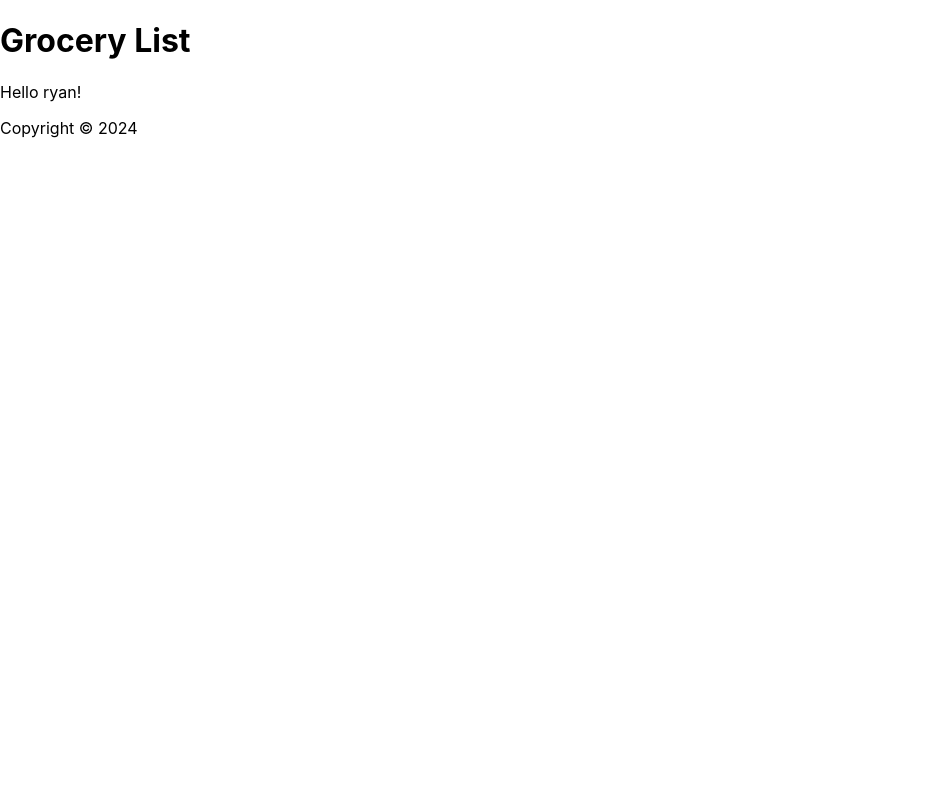
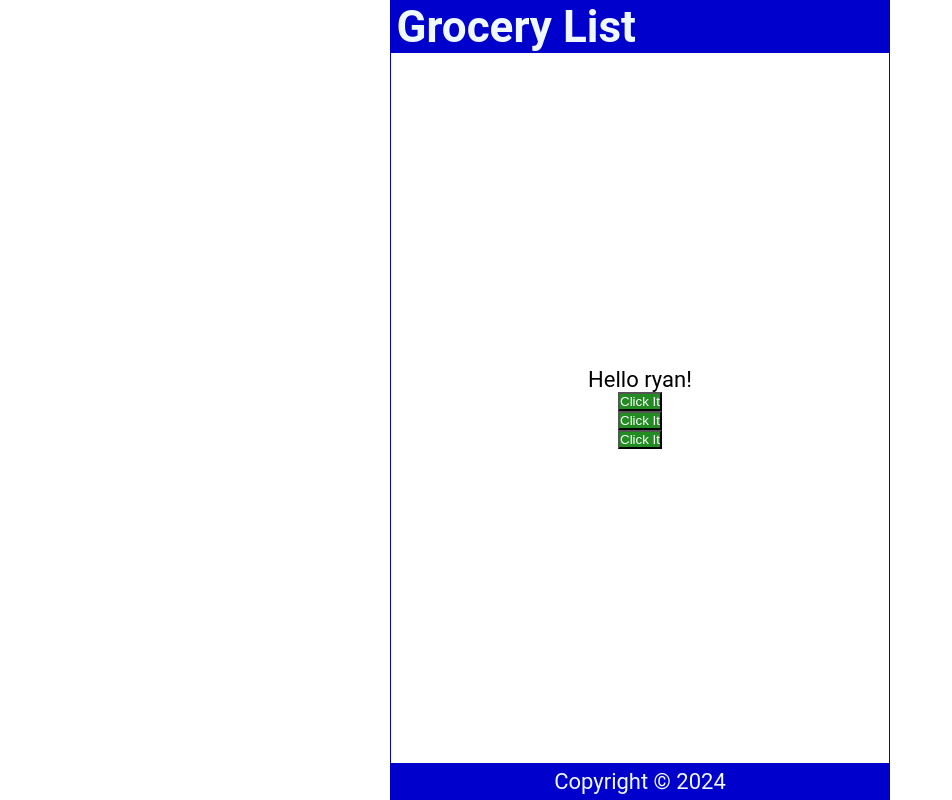
Before and after one commit to JackBergin/learning-react, a React (Create React App) app in the folder 01tut/: page / in a window 1280 px wide. Shown: the whole page, without its empty margins (0-952 px from the left). Built offline with nearby package versions, Linux system fonts and the light colour scheme.

Commit message:
Have working button clicks

```diff
--- a/01tut/src/Content.js
+++ b/01tut/src/Content.js
@@ -6,12 +6,24 @@
         const int = Math.floor(Math.random()*3);
         return names[int];
         }
+  const handleClick = () => {
+    console.log('You clicked it!')
+  }
+  const handleClick2 = (name) => {
+    console.log(`${name} was clicked`)
+  }
+  const handleClick3 = (e) => {
+    console.log(e.target.innerText)
+  }
 
   return (
     <main>
-        <p>
+        <p onDoubleClick={handleClick}>
             Hello {handleNameChange()}!
         </p>
+        <button onClick={handleClick}>Click It</button>
+        <button onClick={() => {handleClick2('Jack')}}>Click It</button>
+        <button onClick={(e) => {handleClick3(e)}}>Click It</button>
     </main>
   )
 }
--- a/01tut/src/index.css
+++ b/01tut/src/index.css
@@ -1,13 +1,63 @@
+* {
+  margin: 0;
+  padding: 0;
+  box-sizing: border-box;
+}
+
+html {
+  font-size: 22px;
+}
+
 body {
-  margin: 0;
-  font-family: -apple-system, BlinkMacSystemFont, 'Segoe UI', 'Roboto', 'Oxygen',
+  min-height: 100vh;
+  font-family: 'Roboto', 'Oxygen',
     'Ubuntu', 'Cantarell', 'Fira Sans', 'Droid Sans', 'Helvetica Neue',
     sans-serif;
   -webkit-font-smoothing: antialiased;
   -moz-osx-font-smoothing: grayscale;
 }
 
-code {
-  font-family: source-code-pro, Menlo, Monaco, Consolas, 'Courier New',
-    monospace;
+.App {
+  display: flex;
+  flex-direction: column;
+  justify-content: center;
+  align-items: center;
+  height: 100vh;
+  width: 100%;
+  max-width: 500px;
+  border: 1px solid mediumblue;
+  margin: auto;
 }
+
+button{
+  background-color: forestgreen;
+  color: white;
+}
+header {
+  width: 100%;
+  padding: 0 0.25em;
+  background-color: mediumblue;
+  color: aliceblue;
+  display: flex;
+  justify-content: space-between;
+  align-items: center;
+}
+
+main {
+  width: 100%;
+  display: flex;
+  flex-direction: column;
+  flex-grow: 1;
+  justify-content: center;
+  align-items: center;
+  overflow-y: auto;
+}
+
+footer {
+  width: 100%;
+  padding: 0.25em;
+  background-color: mediumblue;
+  color: aliceblue;
+  display: grid;
+  place-content: center;
+}
```
